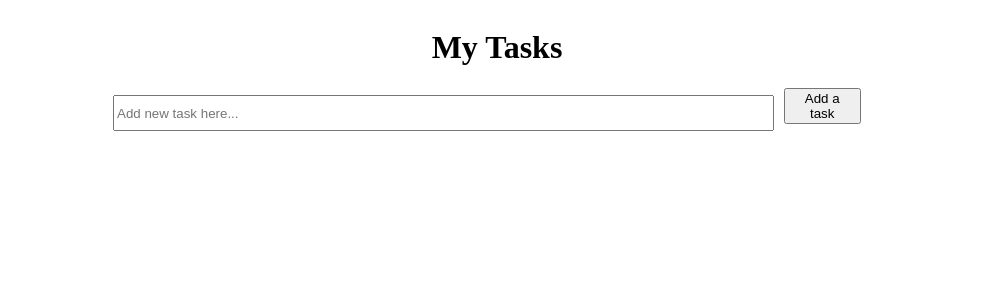
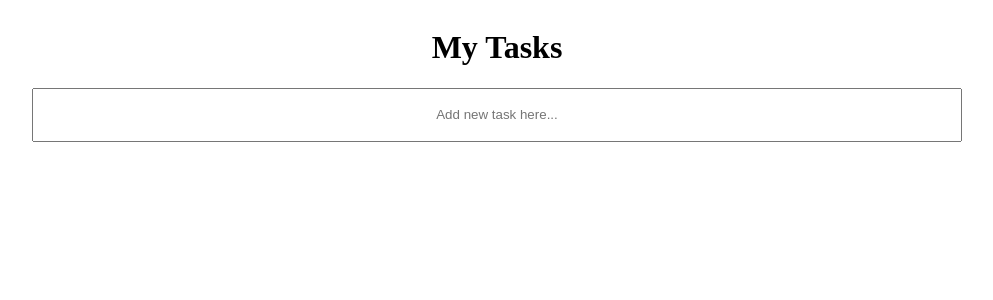
Before and after one commit to bohdanov90/ToDoList, an Angular app: page / in a window 1280 px wide. Shown: the top 300 px of the page, without its empty margins (143-1136 px from the left). Built offline with nearby package versions, Linux system fonts and the light colour scheme.

Commit message:
minor changes

```diff
--- a/src/app/adding-new-task/adding-new-task.component.html
+++ b/src/app/adding-new-task/adding-new-task.component.html
@@ -7,5 +7,4 @@
       (keyup.enter)="createNewTask()"
     >
   </label>
-  <button (click)="createNewTask()">Add a task</button>
 </div>
--- a/src/app/adding-new-task/adding-new-task.component.scss
+++ b/src/app/adding-new-task/adding-new-task.component.scss
@@ -1,13 +1,16 @@
 .adding-new-task-container {
   width: 100%;
+  height: 10vh;
 }
 
-  input {
-    width: 85%;
-    height: 30px;
-    margin: 0 10px 20px 0;
+  label {
+    height: 100%;
+    display: flex;
+    justify-content: center;
   }
 
-  button {
-    width: 10%;
-  }
+    input {
+      width: 90%;
+      height: 60%;
+      text-align: center;
+    }
--- a/src/app/adding-new-task/adding-new-task.component.ts
+++ b/src/app/adding-new-task/adding-new-task.component.ts
@@ -1,4 +1,4 @@
-import {Component, EventEmitter, OnInit, Output} from '@angular/core';
+import {Component, EventEmitter, Output} from '@angular/core';
 import {Task} from '../app.component';
 
 @Component({
@@ -7,15 +7,11 @@ import {Task} from '../app.component';
   styleUrls: ['./adding-new-task.component.scss']
 })
 
-export class AddingNewTaskComponent implements OnInit {
+export class AddingNewTaskComponent {
 
   @Output() createTask: EventEmitter<Task> = new EventEmitter<Task>();
 
   taskText = '';
-
-  constructor() { }
-
-  ngOnInit(): void {}
 
   createNewConst() {
     const newTask: Task = {
--- a/src/app/app.component.scss
+++ b/src/app/app.component.scss
@@ -4,7 +4,7 @@
 }
 
 .container {
-  width: 60vw;
+  width: 80vw;
 }
 
   h1 {
--- a/src/app/app.component.ts
+++ b/src/app/app.component.ts
@@ -4,6 +4,7 @@ import { ToDoListService } from './services/to-do-list.service';
 export interface Task {
   id: number;
   text: string;
+  class?: string;
 }
 
 @Component({
--- a/src/app/services/local-storage.service.ts
+++ b/src/app/services/local-storage.service.ts
@@ -25,7 +25,7 @@ export class LocalStorageService {
   }
 
   createItem(item: Task) {
-    localStorageArray = [...localStorageArray, item];
+    localStorageArray = [item, ...localStorageArray];
     return this.updateLocalStorage();
   }
 
--- a/src/app/services/to-do-list.service.ts
+++ b/src/app/services/to-do-list.service.ts
@@ -8,9 +8,11 @@ import { LocalStorageService } from './local-storage.service';
 
 export class ToDoListService {
 
+  public toggleCrossOut = false;
+
   constructor(
     public localStorageService: LocalStorageService,
-  ) { }
+  ) {}
 
   getTask() {
     return this.localStorageService.getItem();
--- a/src/app/tasks/tasks.component.html
+++ b/src/app/tasks/tasks.component.html
@@ -1,10 +1,10 @@
-<div class="task-container">
+<div class="tasks-container">
   <label> <input type="checkbox" (click)="crossOutTask()"> </label>
   <p
     [ngClass]="{
-      'crossed-out': toggleCrossOut
+      'active' : !toggle,
+      'crossed-out': toggle
     }"
-    [class.active]="!toggleCrossOut"
   >
     {{ task.text }}
   </p>
--- a/src/app/tasks/tasks.component.scss
+++ b/src/app/tasks/tasks.component.scss
@@ -1,27 +1,42 @@
-.task-container {
+.tasks-container {
   display: flex;
   justify-content: left;
   align-items: center;
   border: 1px solid black;
+  border-radius: 10px;
   width: 100%;
-  margin-bottom: 20px;
-  padding: 5px;
+  margin-bottom: 2vh;
+  padding: 1vh;
+  height: 15vh;
+  background-color: lightgrey;
 }
 
   label {
-    width: 10%;
-    margin: 1%;
+    width: 15%;
+    height: 100%;
+    padding: 0.5vw;
+    display: flex;
+    justify-content: center;
+    align-items: center;
   }
 
   p {
-    width: 75%;
-    //border: 1px solid black;
-    margin: 1%;
-    font-size: 22px;
+    width: 65%;
+    height: 100%;
+    padding: 0.5vw;
+    font-size: 18px;
+    display: flex;
+    align-items: center;
   }
 
   button {
-    width: 15%;
+    width: 25%;
+    height: 40%;
+    display: flex;
+    justify-content: center;
+    align-items: center;
+    border: 1px solid black;
+    border-radius: 5px;
   }
 
   .crossed-out {
--- a/src/app/tasks/tasks.component.ts
+++ b/src/app/tasks/tasks.component.ts
@@ -1,5 +1,6 @@
-import {Component, EventEmitter, Input, OnInit, Output} from '@angular/core';
+import {Component, EventEmitter, Input, Output} from '@angular/core';
 import {Task} from '../app.component';
+import { ToDoListService } from '../services/to-do-list.service';
 
 @Component({
   selector: 'app-tasks',
@@ -7,23 +8,21 @@ import {Task} from '../app.component';
   styleUrls: ['./tasks.component.scss']
 })
 
-export class TasksComponent implements OnInit {
+export class TasksComponent {
 
   @Input() task: Task;
   @Output() deleteTask: EventEmitter<number> = new EventEmitter<number>();
 
-  toggleCrossOut = false;
+  toggle: boolean = this.toDoListService.toggleCrossOut;
 
-  constructor() { }
-
-  ngOnInit(): void {}
+  constructor(public toDoListService: ToDoListService) {}
 
   deleteNewTask() {
     this.deleteTask.emit(this.task.id);
   }
 
   crossOutTask() {
-    this.toggleCrossOut = !this.toggleCrossOut;
+    this.toggle = !this.toggle;
   }
 
 }
```
